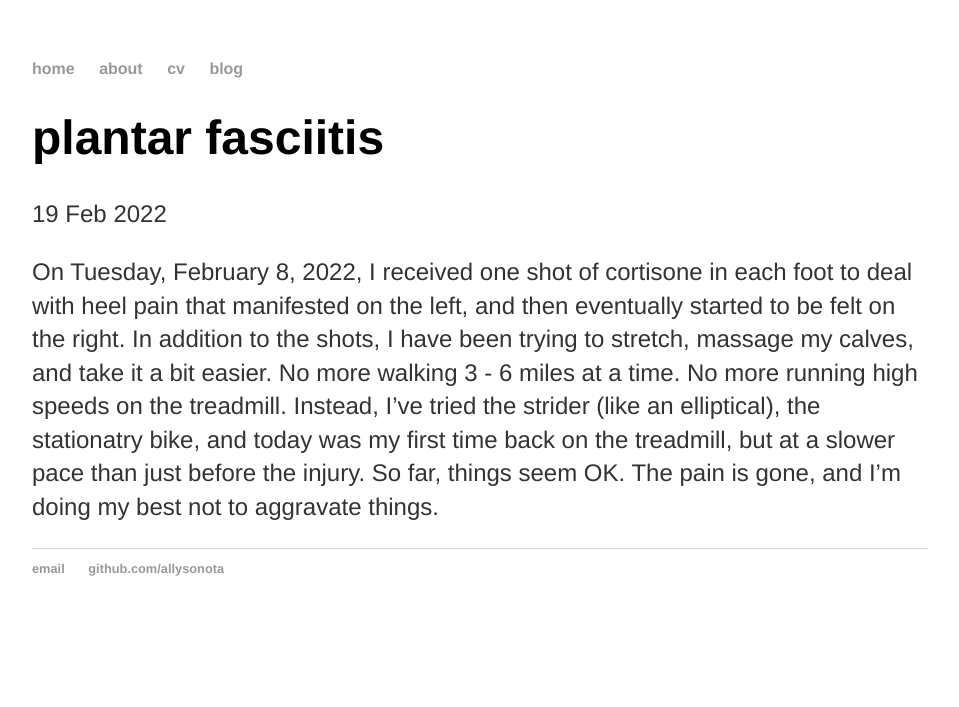
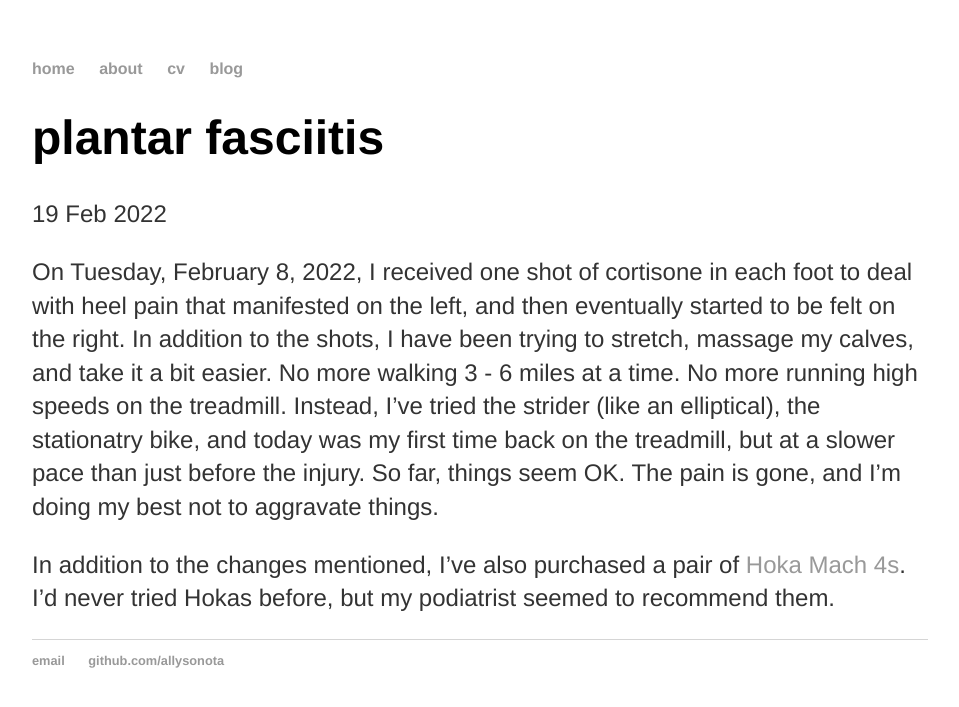
Before and after one commit to allysonota/allysonota.github.io, a Jekyll site: the page built from _posts/2022-02-19-plantar-fasciitis.md, in a window 1280 px wide. Shown: the top 707 px of the page, without its empty margins (160-1119 px from the left). Built offline with Jekyll 4.4.1, drawn with Linux system fonts in a browser that asks for light colours.

Commit message:
Update 2022-02-19-plantar-fasciitis.md

```diff
--- a/_posts/2022-02-19-plantar-fasciitis.md
+++ b/_posts/2022-02-19-plantar-fasciitis.md
@@ -4,3 +4,5 @@ title: "plantar fasciitis"
 date: 2022-02-19
 ---
 On Tuesday, February 8, 2022, I received one shot of cortisone in each foot to deal with heel pain that manifested on the left, and then eventually started to be felt on the right. In addition to the shots, I have been trying to stretch, massage my calves, and take it a bit easier. No more walking 3 - 6 miles at a time. No more running high speeds on the treadmill. Instead, I've tried the strider (like an elliptical), the stationatry bike, and today was my first time back on the treadmill, but at a slower pace than just before the injury. So far, things seem OK. The pain is gone, and I'm doing my best not to aggravate things.
+
+In addition to the changes mentioned, I've also purchased a pair of <a href="https://www.hoka.com/en/us/search/?q=mach+4+women&lang=en_US" target="_blank">Hoka Mach 4s</a>. I'd never tried Hokas before, but my podiatrist seemed to recommend them.
```
